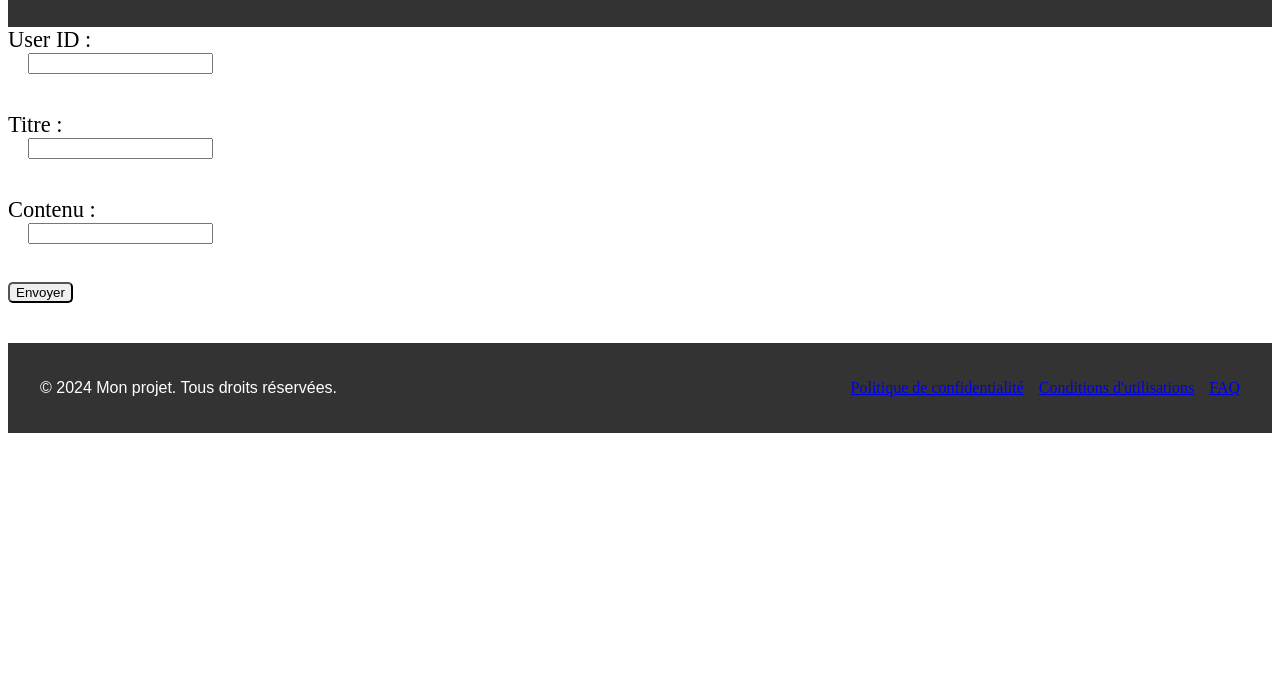
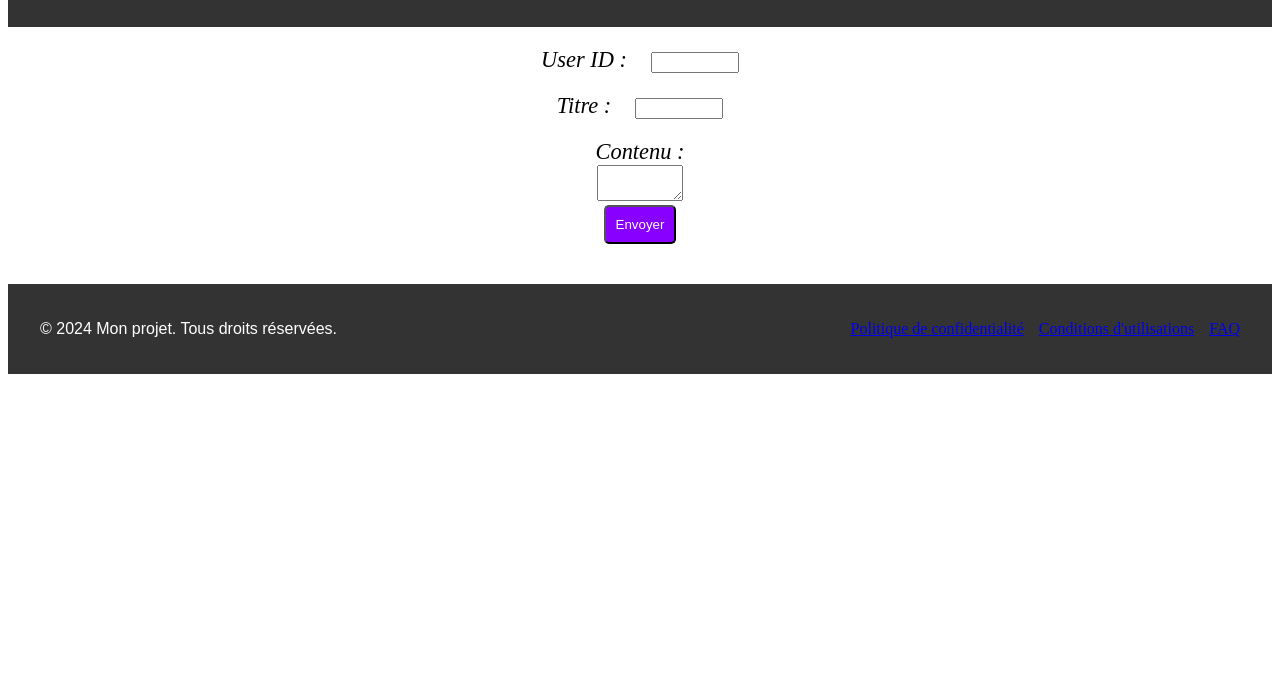
Before and after one commit to Quentin-M91/Projet-JS1-05_12_24, a plain HTML site: page HTML/page4.html in a window 1280 px wide. Shown: the part 101-800 px from the top of the page. Drawn offline with Linux system fonts and the light colour scheme.

Commit message:
Page4 terminée

```diff
--- a/CSS/style.css
+++ b/CSS/style.css
@@ -31,7 +31,7 @@ header {
 header .container {
     /* classe flexbox, qui contient des blocks et gère leurs disposition . Elle contient un titre et un nav */
     display: flex;
-    justify-content: space-between;
+    justify-content: center;
     align-items: center;
     max-width: 1200px;
     margin: auto;
@@ -167,7 +167,7 @@ footer {
     background-color: #333;
     color: #fff;
     padding: 20px 0;
-    margin-top: 40px;
+    margin-top: 20px;
 }
 
 footer .container {
@@ -271,23 +271,46 @@ footer ul li a:hover {
 
 /* ---------------------------------------------------------------------------------- Page 4 --------------------------------------------------------------------------------------*/
 #Formulaire {
-    display: inline;
     text-align: center;
-    flex-wrap: wrap;
+    padding: 20px 0;
 }
 
 input,
 select {
-    display: flex;
     margin: 0px 0 20px 20px;
 }
 
 label {
     font-size: 1.4em;
+    font-style: italic;
 }
 
-#buttonSubmit{
+#UserID,
+#titre,
+#body {
+    width: 5rem;
+}
+
+#UserID:focus,
+#titre:focus {
+    width: 10rem;
+}
+
+#body:focus {
+    height: 5rem;
+    width: 50rem;
+}
+
+#buttonSubmit {
     border-radius: 5px;
+    background-color: #8800ff;
+    color: #fff;
+    padding: 10px 10px;
+    text-decoration: none;
+}
+
+#buttonSubmit:hover {
+    background-color: #5f00b3;
 }
 
 #confirmationMessage {
--- a/HTML/page4.html
+++ b/HTML/page4.html
@@ -27,14 +27,15 @@
         <br>
 
         <label for="body">Contenu :</label>
-        <input type="text" id="body" name="body" ></input> <!-- esssayer textarea -->
+        <br>
+        <textarea type="text" id="body" maxlenght="255" name="body" ></textarea> <!-- esssayer textarea -->
         <br>
 
         <button id="buttonSubmit" type="submit">Envoyer</button>
+
+        <p id="confirmationMessage">Post créé avec succès !</p>
+        <p id="error"></p>
     </form>
-
-    <p id="confirmationMessage">Post créé avec succès !</p>
-    <p id="error"></p>
 
     <footer>
         <div class="container">
--- a/JS/script.js
+++ b/JS/script.js
@@ -21,7 +21,7 @@ try {
     let users = await response.json();
     console.log(users);
     // Récupération des 100 users
-    for (let i = 0; i > 100; i++) {
+    for (let i = 0; i < 100; i++) {
         // L'user de l'itération
         let user = users[i];
         // Crée un élément dans le DOM
```
